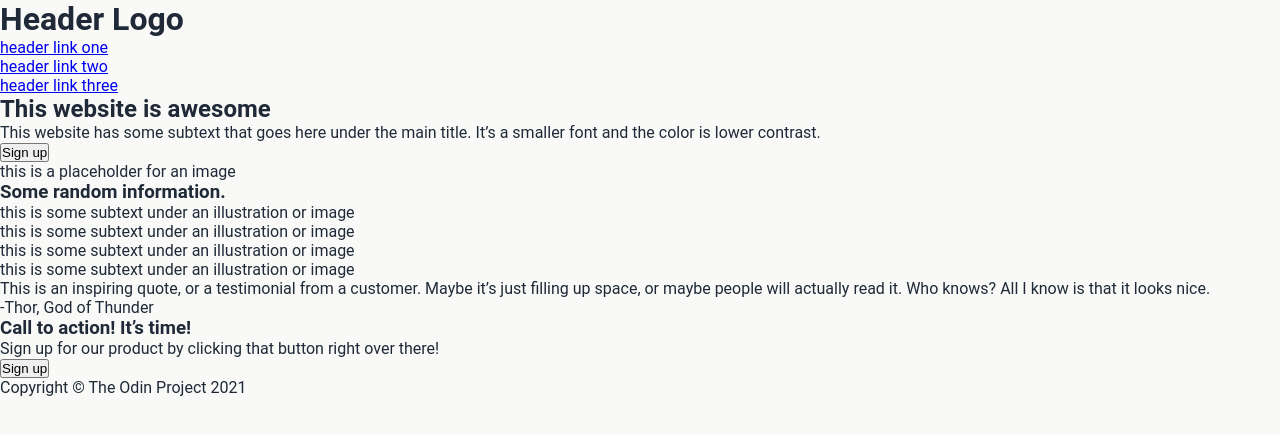
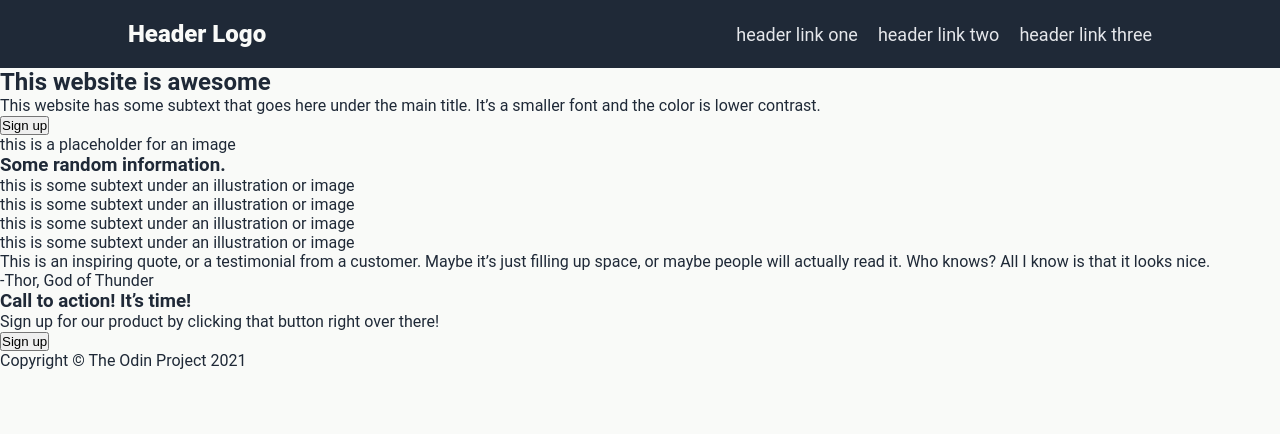
Before and after one commit to I-DMK/Project-Landing-Page, a plain HTML site: page index.html in a window 1280 px wide. Drawn offline with Linux system fonts and the light colour scheme.

Commit message:
Styled header section (layout, colors, typography)

```diff
--- a/style.css
+++ b/style.css
@@ -10,3 +10,31 @@ body {
     background-color: #F9FAF8;
     color: #1F2937;
 }
+
+/* Header Styles */
+header {
+    background-color: #1F2937;
+    color: white;
+    display: flex;
+    justify-content: space-between;
+    align-items: center;
+    padding: 20px 10%;
+}
+
+header h1 {
+    font-size: 24px;
+    font-weight: 900;
+    color: #F9FAF8;
+}
+
+nav ul {
+    list-style: none;
+    display: flex;
+    gap: 20px;
+}
+
+nav ul li a {
+    text-decoration: none;
+    color: #E5E7EB;
+    font-size: 18px;
+}
```
